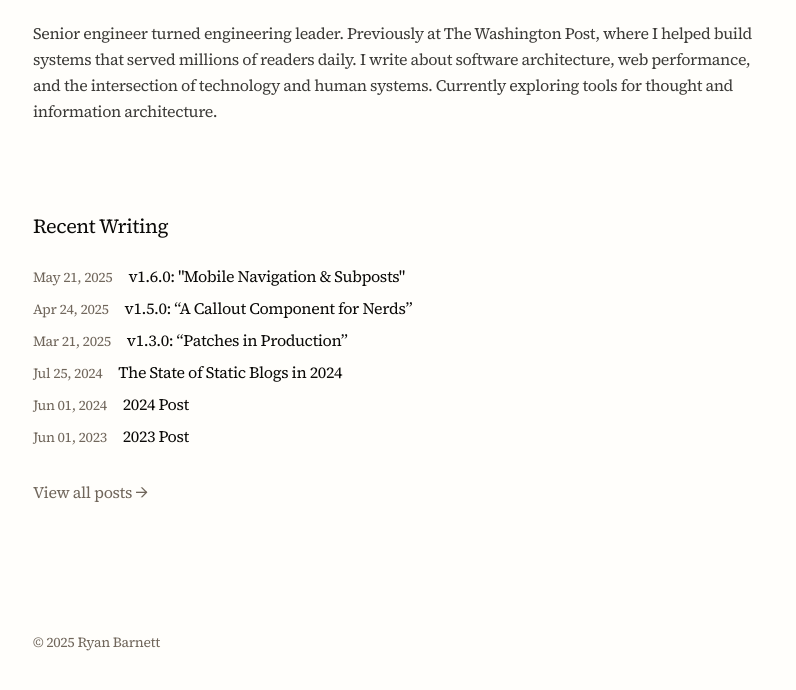
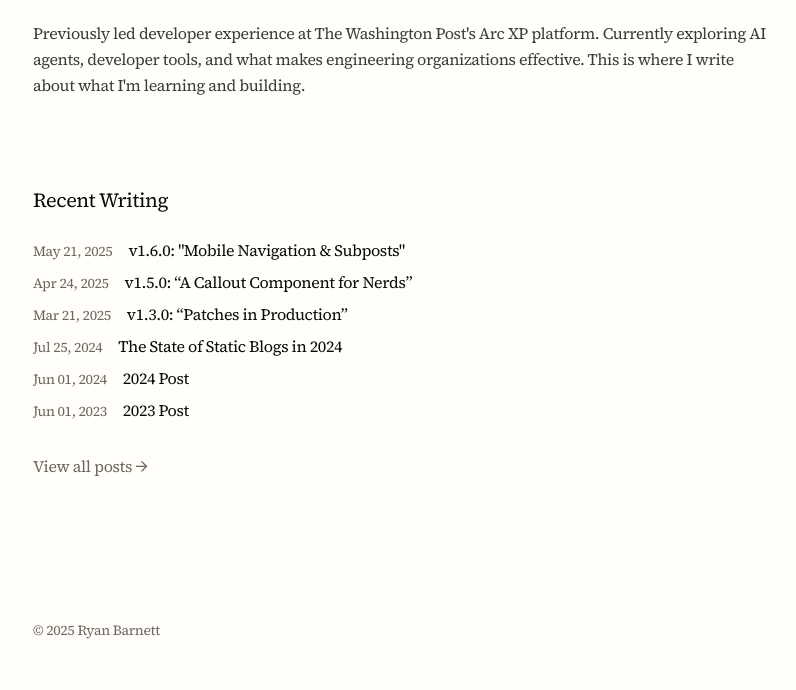
Before and after one commit to rmbrntt/ryanbarnett.dev, an Astro site in the folder site/: page / in a window 1280 px wide. Shown: the part 120-810 px from the top of the page, without its empty margins (239-1035 px from the left). Built offline with nearby package versions, Linux system fonts and the light colour scheme; Astro itself is replaced by a stand-in of ours; some packages are replaced by stand-ins of ours; some icons are missing.

Commit message:
shifting out junk--good

```diff
--- a/site/src/pages/index.astro
+++ b/site/src/pages/index.astro
@@ -14,10 +14,9 @@ const recentPosts = await getRecentPosts(15)
   <section class="mb-16">
     <h1 class="text-3xl font-normal mb-6">Ryan Barnett</h1>
     <p class="text-foreground/80 leading-relaxed">
-      Senior engineer turned engineering leader. Previously at The Washington Post,
-      where I helped build systems that served millions of readers daily.
-      I write about software architecture, web performance, and the intersection
-      of technology and human systems. Currently exploring tools for thought and information architecture.
+      Previously led developer experience at The Washington Post's Arc XP platform.
+      Currently exploring AI agents, developer tools, and what makes engineering organizations effective.
+      This is where I write about what I'm learning and building.
     </p>
   </section>
 
```
